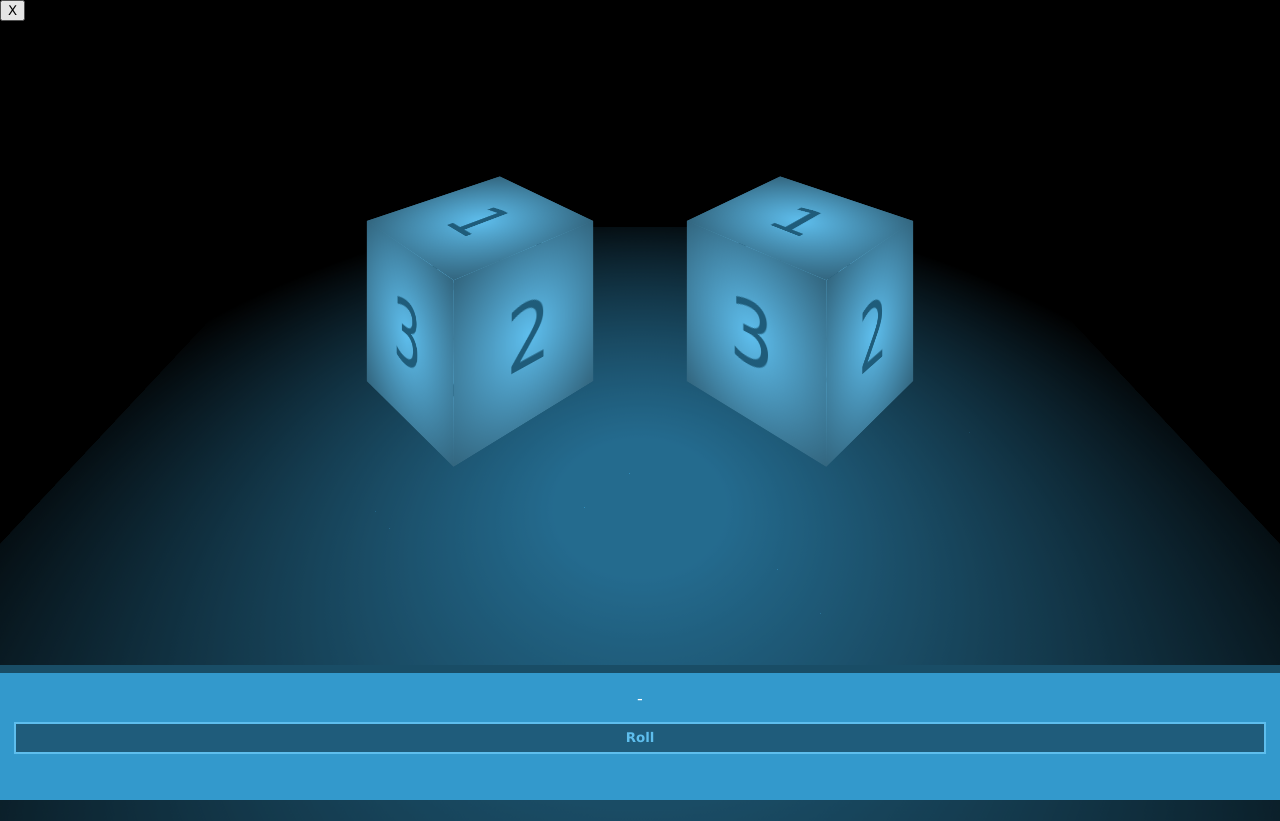
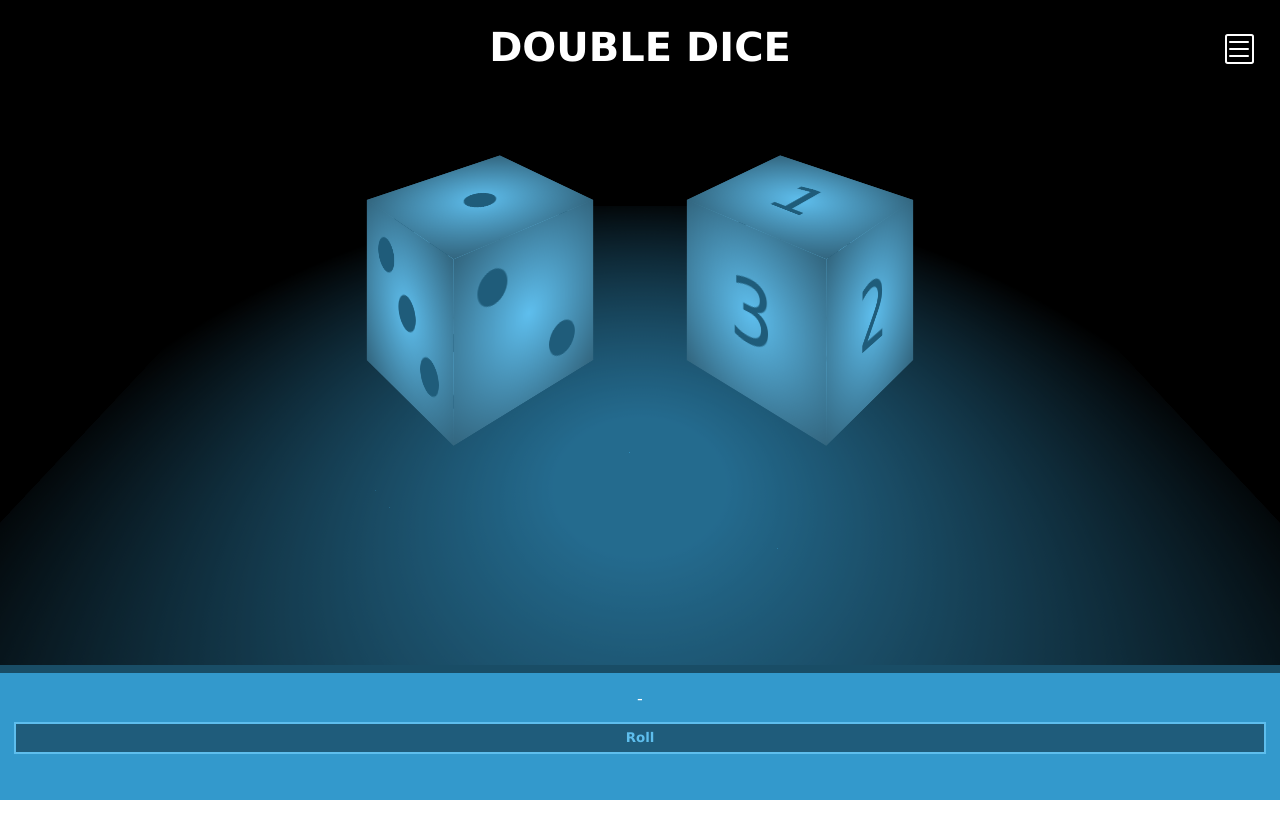
Before and after one commit to bbjorn/DoubleDice, a plain HTML site: page index.html in a window 1280 px wide. After the commit the page ends 800 px from the top, so only its background shows below. Drawn offline with Linux system fonts and the light colour scheme.

Commit message:
Started working on an options-menu

```diff
--- a/index.html
+++ b/index.html
@@ -9,27 +9,64 @@
     <title>🎲Double Dice🎲</title>
 </head>
 <body>
-    <header class="main-header">
-        <button class="hamburger">X</button>
+    <div class="mobile-overflow-fix">
+        <header id="main-header" class="main-header">
+            <h1 class="title">Double Dice</h1>
+            <button id="toggle-options" class="toggle-options"><div class="burger">
+                <div class="bar bar__top"></div>
+                <div class="bar bar__middle"></div>
+                <div class="bar bar__bottom"></div>
+            </div></button>
+            <div id="options" class="options">
+
+            </div>
+            <div id="options-shadow" class="options-shadow"></div>
         </header>
         <main>
             <section class="scene">
                 <div id="die1" class="die die-1">
-                <div class="side side1">1</div>
-                <div class="side side2">2</div>
-                <div class="side side3">3</div>
-                <div class="side side4">4</div>
-                <div class="side side5">5</div>
-                <div class="side side6">6</div>
+                    <div class="side side1">
+                        <div class="dot dot--middle"></div>
+                    </div>
+                    <div class="side side2">
+                        <div class="dot dot--bottom-right"></div>
+                        <div class="dot dot--top-left"></div>
+                    </div>
+                    <div class="side side3">
+                        <div class="dot dot--bottom-right"></div>
+                        <div class="dot dot--top-left"></div>
+                        <div class="dot dot--middle"></div>
+                    </div>
+                    <div class="side side4">
+                        <div class="dot dot--top-right"></div>
+                        <div class="dot dot--bottom-left"></div>
+                        <div class="dot dot--bottom-right"></div>
+                        <div class="dot dot--top-left"></div>
+                    </div>
+                    <div class="side side5">
+                        <div class="dot dot--top-right"></div>
+                        <div class="dot dot--bottom-left"></div>
+                        <div class="dot dot--bottom-right"></div>
+                        <div class="dot dot--top-left"></div>
+                        <div class="dot dot--middle"></div>
+                    </div>
+                    <div class="side side6">
+                        <div class="dot dot--middle-right"></div>
+                        <div class="dot dot--middle-left"></div>
+                        <div class="dot dot--top-right"></div>
+                        <div class="dot dot--bottom-left"></div>
+                        <div class="dot dot--bottom-right"></div>
+                        <div class="dot dot--top-left"></div>
+                    </div>
                 </div>
 
                 <div id="die2" class="die die-2">
-                <div class="side side1">1</div>
-                <div class="side side2">2</div>
-                <div class="side side3">3</div>
-                <div class="side side4">4</div>
-                <div class="side side5">5</div>
-                <div class="side side6">6</div>
+                    <div class="side side1"><p>1</p></div>
+                    <div class="side side2"><p>2</p></div>
+                    <div class="side side3"><p>3</p></div>
+                    <div class="side side4"><p>4</p></div>
+                    <div class="side side5"><p>5</p></div>
+                    <div class="side side6"><p>6</p></div>
                 </div>
                 <div class="floor"></div>
             </section>
@@ -41,5 +78,6 @@
             </p>
             <button id="rollbtn" class="btn btn--roll">Roll</button>
         </footer>
+    </div>
 </body>
 </html>
--- a/script.js
+++ b/script.js
@@ -1,8 +1,58 @@
+const DIE_WITH_NUMBERS = `<div class="side side1"><p>1</p></div>
+<div class="side side2"><p>2</p></div>
+<div class="side side3"><p>3</p></div>
+<div class="side side4"><p>4</p></div>
+<div class="side side5"><p>5</p></div>
+<div class="side side6"><p>6</p></div>`
+
+const DIE_WITH_DOTS = `<div class="side side1">
+<div class="dot dot--middle"></div>
+</div>
+<div class="side side2">
+<div class="dot dot--bottom-right"></div>
+<div class="dot dot--top-left"></div>
+</div>
+<div class="side side3">
+<div class="dot dot--bottom-right"></div>
+<div class="dot dot--top-left"></div>
+<div class="dot dot--middle"></div>
+</div>
+<div class="side side4">
+<div class="dot dot--top-right"></div>
+<div class="dot dot--bottom-left"></div>
+<div class="dot dot--bottom-right"></div>
+<div class="dot dot--top-left"></div>
+</div>
+<div class="side side5">
+<div class="dot dot--top-right"></div>
+<div class="dot dot--bottom-left"></div>
+<div class="dot dot--bottom-right"></div>
+<div class="dot dot--top-left"></div>
+<div class="dot dot--middle"></div>
+</div>
+<div class="side side6">
+<div class="dot dot--middle-right"></div>
+<div class="dot dot--middle-left"></div>
+<div class="dot dot--top-right"></div>
+<div class="dot dot--bottom-left"></div>
+<div class="dot dot--bottom-right"></div>
+<div class="dot dot--top-left"></div>
+</div>`
+
 const die1 = document.getElementById("die1")
 const die2 = document.getElementById("die2")
 const rollbtn = document.getElementById("rollbtn")
 const outcome1 = document.getElementById("outcome1")
 const outcome2 = document.getElementById("outcome2")
+
+const mainHeader = document.getElementById("main-header")
+const options = document.getElementById("options")
+const optionsShadow = document.getElementById("options-shadow")
+const toggleOptions = document.getElementById("toggle-options")
+
+
+
+
 
 let clicked = false
 
@@ -12,6 +62,10 @@ const outcomeText2 = ["one", "two", "three", "four", "five", "six"]
 console.log(outcome1);
 
 rollbtn.addEventListener('click', () => {
+    roll()
+})
+
+const roll = () => {
     if (!clicked){
         rollDice()
     }
@@ -21,7 +75,7 @@ rollbtn.addEventListener('click', () => {
         clicked = false
         rollbtn.classList.remove("btn--disabled")
     }, 10500)
-})
+}
 
 const rollDice = () => {
     const roll1 = randomDieRoll()
--- a/style.css
+++ b/style.css
@@ -14,16 +14,20 @@
 
 body {
   margin: 0;
+}
+
+.mobile-overflow-fix {
   background-color: black;
   min-height: 100vh;
   overflow: hidden;
+  position: relative;
 }
 
 main {
   display: flex;
   justify-content: center;
   align-items: center;
-  min-height: 100vh;
+  height: 100vh;
   font-size: 10vmin;
   perspective: 10em;
   perspective-origin: 50% -2em;
@@ -41,7 +45,7 @@ main {
   background-image: radial-gradient(
     circle at center,
     transparent 10%,
-    #000 80%
+    #000 75%
   );
 
   opacity: 0.7;
@@ -95,12 +99,13 @@ main {
   position: absolute;
   width: 100%;
   height: 100%;
-  display: grid;
-  place-items: center;
+  display: flex;
+  flex: row;
+  justify-content: center;
+  align-items: center;
   background-color: var(--clr-dice);
   background-image: radial-gradient(circle at center, transparent, #0007);
   color: hsl(var(--hue), 60%, 30%);
-  /* display: none; */
 }
 
 .side1 {
@@ -127,9 +132,14 @@ main {
   transform: rotateX(-90deg) rotateZ(-45deg) translateZ(1em);
 }
 
-.active-side {
+.active-side > * {
+  box-shadow: 0 0 0.2em white, 0 0 0.5em white, 0 0 0.5em white;
+  color: white;
+}
+
+.active-side > p {
+  box-shadow: none;
   text-shadow: 0 0 0.2em white, 0 0 0.5em white, 0 0 0.5em white;
-  color: white;
 }
 
 .die-roll1 {
@@ -191,9 +201,76 @@ main {
   }
 }
 
+.title {
+  color: white;
+  text-align: center;
+  text-transform: uppercase;
+  font-size: 2.5em;
+  margin: 0;
+}
+
+.main-header {
+  position: fixed;
+  top: 0;
+  width: 100%;
+  z-index: 100;
+  padding: 1.5rem;
+}
+
+.options {
+  position: absolute;
+  top: 0;
+  bottom: 0;
+  right: 0;
+  z-index: 1000;
+  height: 100vh;
+  width: clamp(20rem, 70vw, 40rem);
+  background: hsl(var(--hue), 60%, 25%);
+  transform: translateX(120%);
+}
+
+.options-shadow {
+  position: absolute;
+  background-color: #0008;
+  height: 100vh;
+  inset: 0;
+  transform: translateX(120%);
+}
+
+.toggle-options {
+  position: absolute;
+  top: 2.5em;
+  right: 1.5em;
+  z-index: 9999;
+  border: none;
+  outline: none;
+  background: transparent;
+  cursor: pointer;
+}
+
+.burger {
+  width: 2.2em;
+  aspect-ratio: 1;
+  border: 0.2em solid white;
+  border-radius: 0.2em;
+
+  display: flex;
+  flex-direction: column;
+  justify-content: space-evenly;
+  align-items: center;
+}
+
+.bar {
+  height: 0.2em;
+  width: 1.5em;
+  background-color: white;
+  border-radius: 0.2em;
+}
+
 .main-footer {
+  z-index: 10;
   position: fixed;
-  width: 100vw;
+  width: 100%;
   bottom: 0;
   min-height: 5em;
   background-color: var(--clr-floor);
@@ -235,3 +312,40 @@ main {
   cursor: unset;
   outline: 2px solid;
 }
+
+.dot {
+  background-color: currentColor;
+  position: absolute;
+  height: 0.4em;
+  aspect-ratio: 1;
+  border-radius: 50%;
+  --dot-dist: 0.3em;
+}
+
+.dot--top-left {
+  left: var(--dot-dist);
+  top: var(--dot-dist);
+}
+
+.dot--top-right {
+  top: var(--dot-dist);
+  right: var(--dot-dist);
+}
+
+.dot--bottom-left {
+  bottom: var(--dot-dist);
+  left: var(--dot-dist);
+}
+
+.dot--bottom-right {
+  bottom: var(--dot-dist);
+  right: var(--dot-dist);
+}
+
+.dot--middle-left {
+  left: var(--dot-dist);
+}
+
+.dot--middle-right {
+  right: var(--dot-dist);
+}
```
Lines whose indentation alone changed are shown as unchanged.
